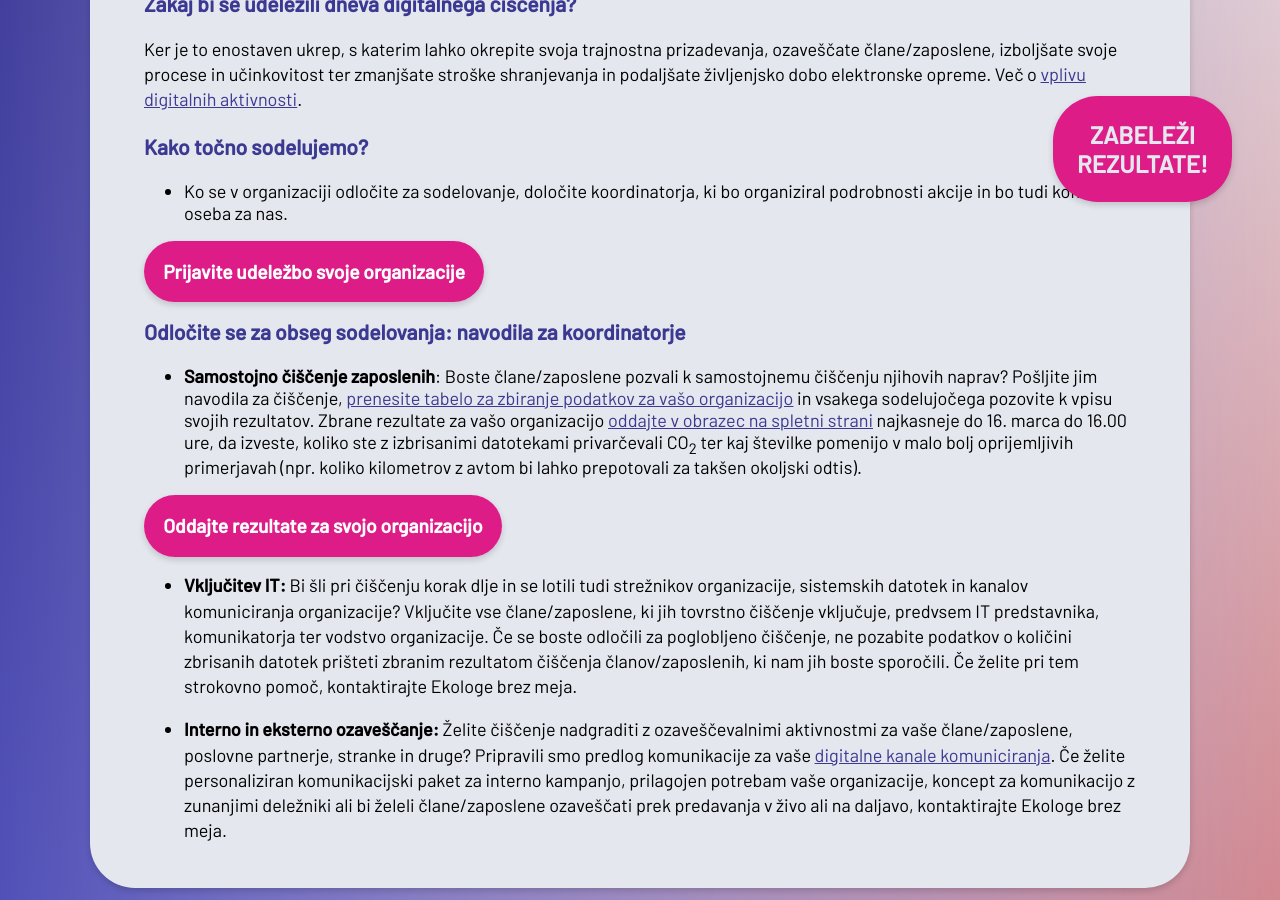
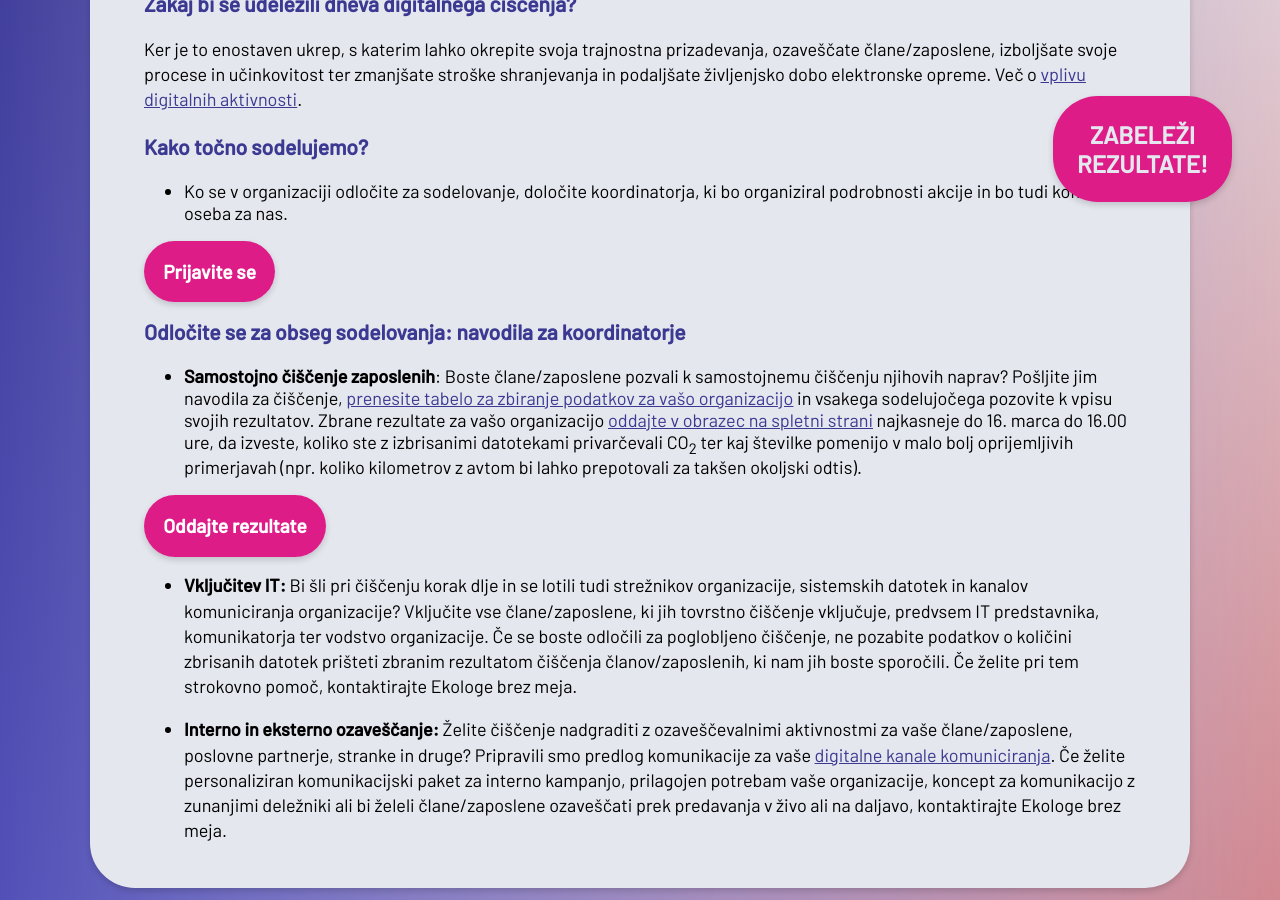
Before and after one commit to ewba/dcd-si, a Jekyll site: the page built from druge-organizacije.md, in a window 1280 px wide and 900 px high, scrolled down 383 px. Built offline with Jekyll 4.4.1, drawn with Linux system fonts in a browser that asks for light colours.

Commit message:
Update druge-organizacije.md

```diff
--- a/druge-organizacije.md
+++ b/druge-organizacije.md
@@ -13,14 +13,14 @@
 - Ko se v organizaciji odločite za sodelovanje, določite koordinatorja, ki bo organiziral podrobnosti akcije in bo tudi kontaktna oseba za nas.
 
 <div class="btnpad">
-<a class="button" href="https://docs.google.com/forms/d/e/1FAIpQLSfiXjBaKTUFIcxyFzyItF_W5thrnq_cFoCVBJF72FZeEIkLiQ/viewform">Prijavite udeležbo svoje organizacije</a>
+<a class="button" href="https://docs.google.com/forms/d/e/1FAIpQLSfiXjBaKTUFIcxyFzyItF_W5thrnq_cFoCVBJF72FZeEIkLiQ/viewform">Prijavite se</a>
 </div>
 
 ### Odločite se za obseg sodelovanja: navodila za koordinatorje
 - **Samostojno čiščenje zaposlenih**: Boste člane/zaposlene pozvali k samostojnemu čiščenju njihovih naprav? Pošljite jim navodila za čiščenje, <a href="https://docs.google.com/spreadsheets/d/1QiAlI4AaGp24_rOKqpIe1AJVLWCjUqn0M_M3Ng7uquY/edit#gid=0" target="_blank" rel="noopener">prenesite tabelo za zbiranje podatkov za vašo organizacijo</a> in vsakega sodelujočega pozovite k vpisu svojih rezultatov. Zbrane rezultate za vašo organizacijo [oddajte v obrazec na spletni strani]({{ site.submitURL }}) najkasneje do 16. marca do 16.00 ure, da izveste, koliko ste z izbrisanimi  datotekami privarčevali  CO<sub>2</sub> ter kaj številke pomenijo v malo bolj oprijemljivih primerjavah (npr. koliko kilometrov z avtom bi lahko prepotovali za takšen okoljski odtis).
 
 <div class="btnpad">
-<a class="button" href="{{ site.submitURL }}">Oddajte rezultate za svojo organizacijo</a>
+<a class="button" href="{{ site.submitURL }}">Oddajte rezultate</a>
 </div>
 
 - **Vključitev IT:** Bi šli pri čiščenju korak dlje in se lotili tudi strežnikov organizacije, sistemskih datotek in kanalov komuniciranja organizacije? Vključite vse člane/zaposlene, ki jih tovrstno čiščenje vključuje, predvsem IT predstavnika, komunikatorja ter vodstvo organizacije. Če se boste odločili za poglobljeno čiščenje, ne pozabite podatkov o količini zbrisanih datotek prišteti zbranim rezultatom čiščenja članov/zaposlenih, ki nam jih boste sporočili. Če želite pri tem strokovno pomoč, kontaktirajte Ekologe brez meja.
```
